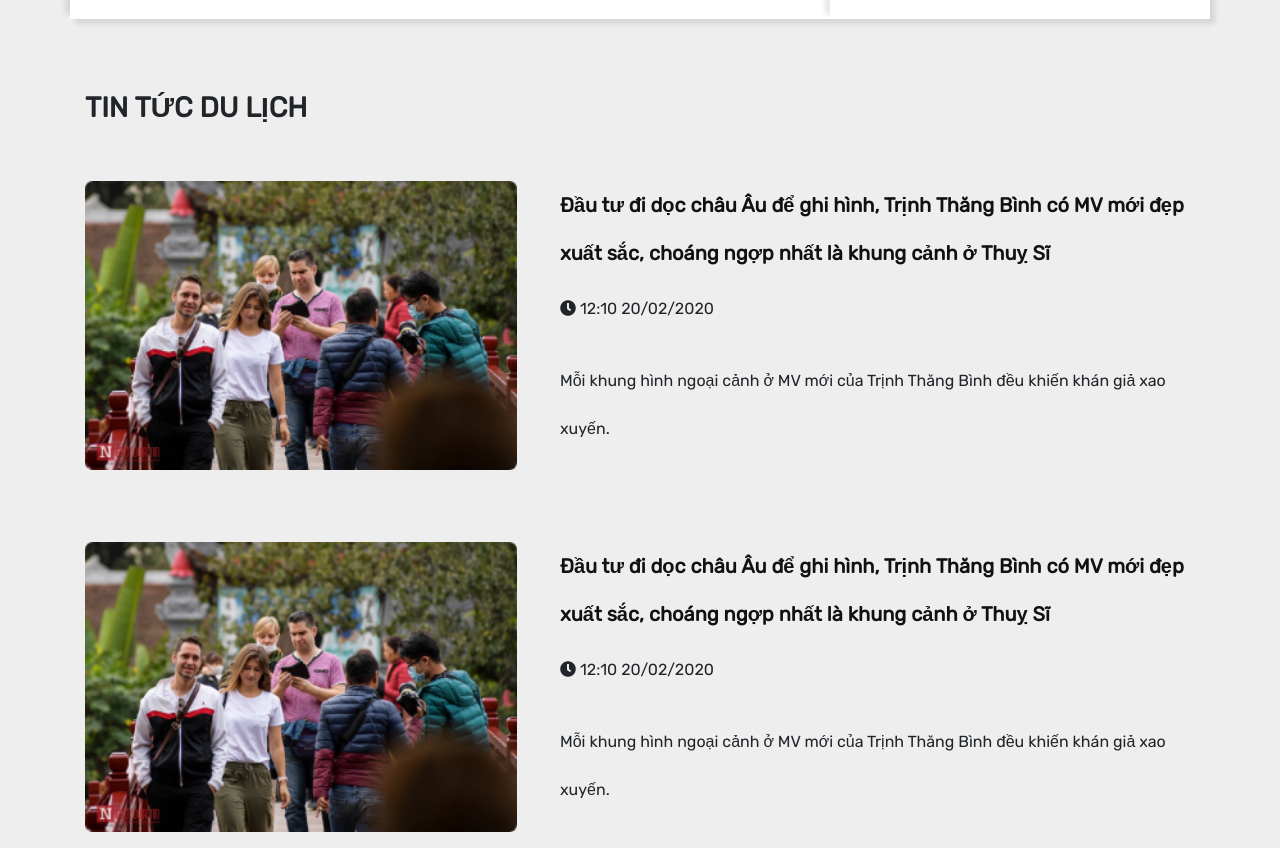
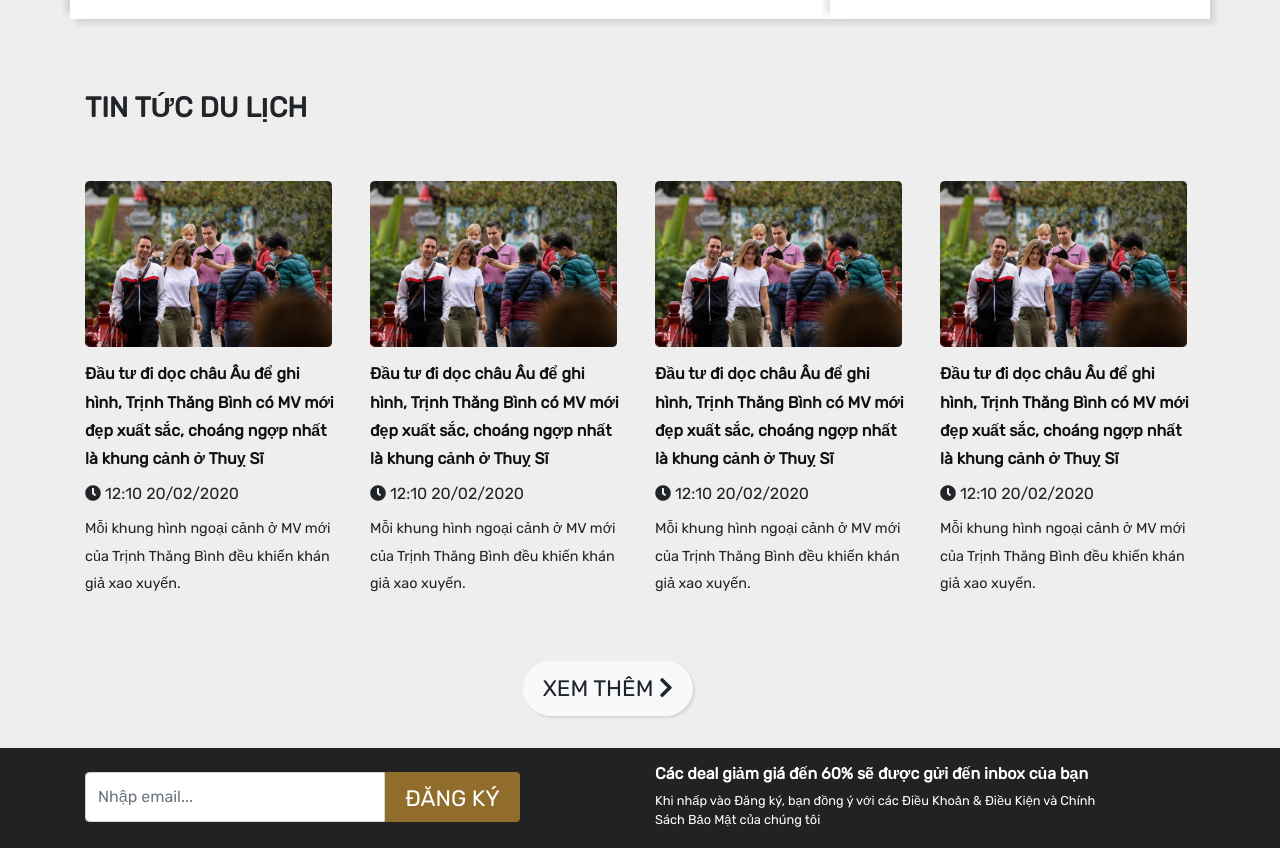
Before and after one commit to TranVanTu1209/mandala, a plain HTML site: page news_detail.html in a window 1280 px wide. Shown: the part 2720-3568 px from the top of the page. Drawn offline with nearby package versions, Linux system fonts and the light colour scheme.

Commit message:
change news_details

```diff
--- a/css/style.css
+++ b/css/style.css
@@ -642,6 +642,9 @@ li {
 	transition: all 0.4s ease-in-out;
 }
 
+.text-extra-small {
+	font-size: 0.9rem;
+}
 #news-detail
 	.news-liked
 	.news-liked-list
@@ -677,11 +680,19 @@ li {
 }
 
 #travel-news-info .news {
-	line-height: 3rem;
+	line-height: 1.7rem;
 }
-
+#travel-news-info .news .news-title {
+	margin-top: 0.8rem;
+}
+#travel-news-info .news .news-title a {
+	font-size: 1rem;
+}
+#travel-news-info .news p.extra-small {
+	margin-bottom: 0 !important;
+}
 #travel-news-info .travel-news-bottom a {
-	margin: 2rem;
+	margin-bottom: 2rem;
 	margin-left: 10rem;
 	box-shadow: 2px 2px 2px rgba(212, 206, 206, 0.719);
 }
@@ -1489,4 +1500,8 @@ li {
 #travel-influences .inner .grid .article .card .card-body p.extra-small {
 	margin-bottom: 0.55rem;
 }
+/* forgot password */
+#forgot-password .forgot-box {
+	width: 450px;
+}
 /* other page */
--- a/news_detail.html
+++ b/news_detail.html
@@ -491,12 +491,12 @@
 					<!-- news row -->
 					<div class="row">
 						<!-- news 1 -->
-						<div class="col-lg-12 py-5">
-							<div class="row">
-								<div class="col-sm-5">
+						<div class="col-lg-3 col-md-6 py-5">
+							<div>
+								<div>
 									<img src="./img/sub_new_1.png" alt="travel sub news" />
 								</div>
-								<div class="col-sm-7">
+								<div>
 									<div class="news">
 										<div class="news-title lead font-weight-bold">
 											<a href="#">
@@ -518,14 +518,16 @@
 									</div>
 								</div>
 							</div>
+
 						</div>
+
 						<!-- news 2 -->
-						<div class="col-lg-12 py-4">
-							<div class="row">
-								<div class="col-sm-5">
+						<div class="col-lg-3 col-md-6 py-5">
+							<div>
+								<div>
 									<img src="./img/sub_new_1.png" alt="travel sub news" />
 								</div>
-								<div class="col-sm-7">
+								<div>
 									<div class="news">
 										<div class="news-title lead font-weight-bold">
 											<a href="#">
@@ -549,12 +551,12 @@
 							</div>
 						</div>
 						<!-- news 3 -->
-						<div class="col-lg-12 py-4">
-							<div class="row">
-								<div class="col-sm-5">
+						<div class="col-lg-3 col-md-6 py-5">
+							<div>
+								<div>
 									<img src="./img/sub_new_1.png" alt="travel sub news" />
 								</div>
-								<div class="col-sm-7">
+								<div>
 									<div class="news">
 										<div class="news-title lead font-weight-bold">
 											<a href="#">
@@ -565,7 +567,7 @@
 										</div>
 										<p class="extra-small py-2">
 											<i class="fas fa-clock"></i>
-											<span class="time-news">
+											<span class="time-news ">
 												12:10 20/02/2020
 											</span>
 										</p>
@@ -578,12 +580,12 @@
 							</div>
 						</div>
 						<!-- news 4 -->
-						<div class="col-lg-12 py-4">
-							<div class="row">
-								<div class="col-sm-5">
+						<div class="col-lg-3 col-md-6 py-5">
+							<div>
+								<div>
 									<img src="./img/sub_new_1.png" alt="travel sub news" />
 								</div>
-								<div class="col-sm-7">
+								<div>
 									<div class="news">
 										<div class="news-title lead font-weight-bold">
 											<a href="#">
```
Also changed, not shown: forgot_password.html (+11 -10 lines), img/fotgot_img.jpg (added).
